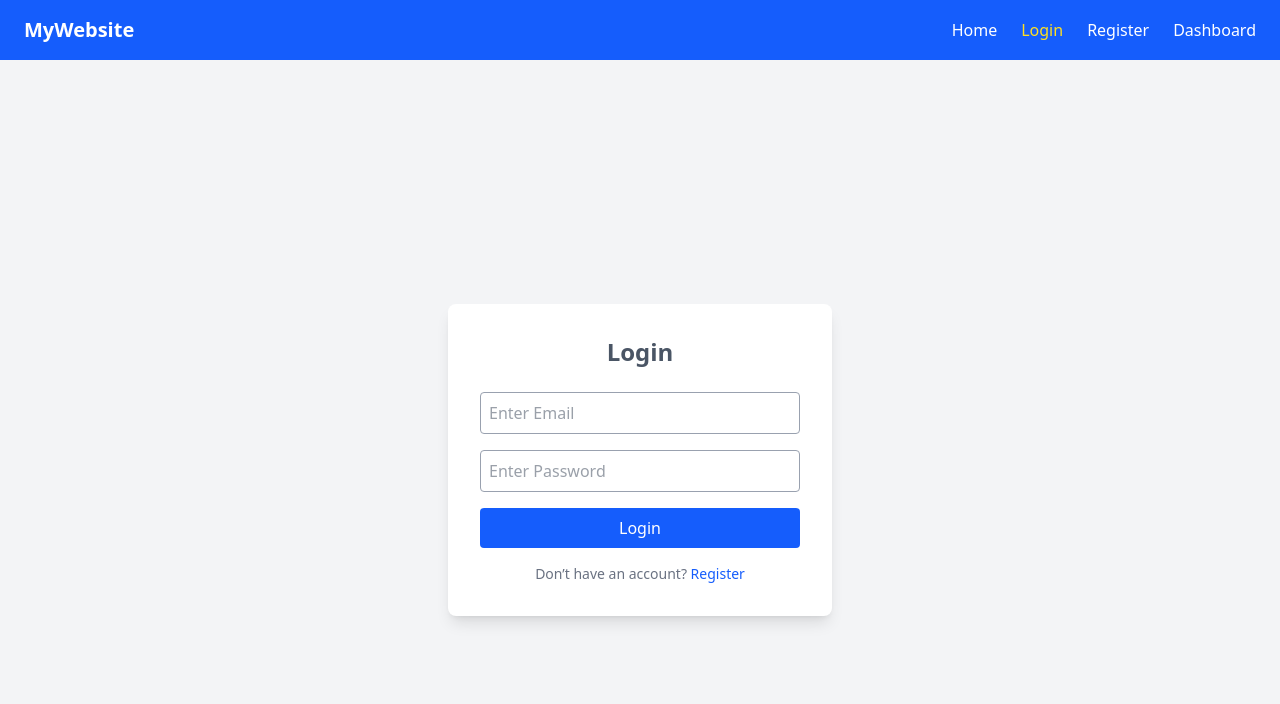
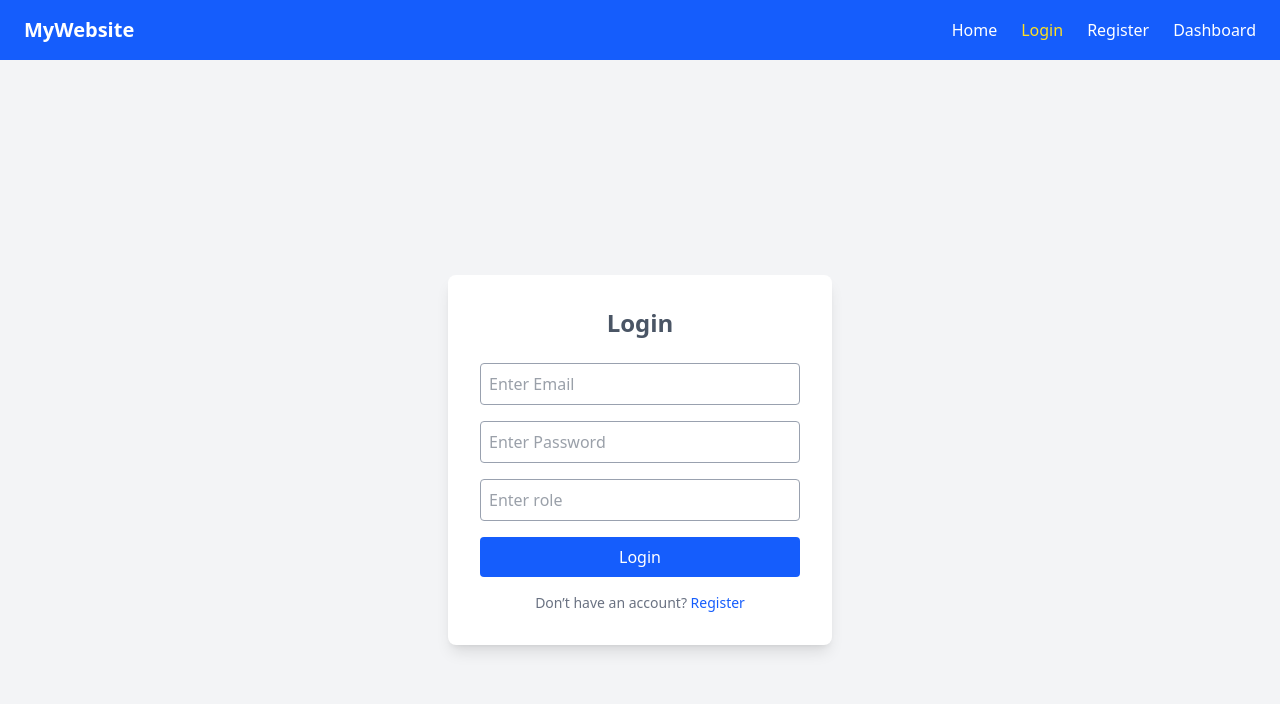
Before and after one commit to bharatroy4D/redex-demo, a React (Vite) app: page /login in a window 1280 px wide. Shown: the top 704 px of the page. Built offline with nearby package versions, Linux system fonts and the light colour scheme.

Commit message:
Login page into role input field added

```diff
--- a/src/components/Login.jsx
+++ b/src/components/Login.jsx
@@ -53,6 +53,15 @@ const Login = () => {
                     onChange={handleChange}
                     required
                 />
+                <input
+                    type="role"
+                    name="role"
+                    placeholder="Enter role"
+                    value={form.role}
+                    className="w-full border border-gray-400 text-gray-700 outline-none p-2 rounded mb-4"
+                    onChange={handleChange}
+                    required
+                />
 
                 <button
                     type="submit"
```
